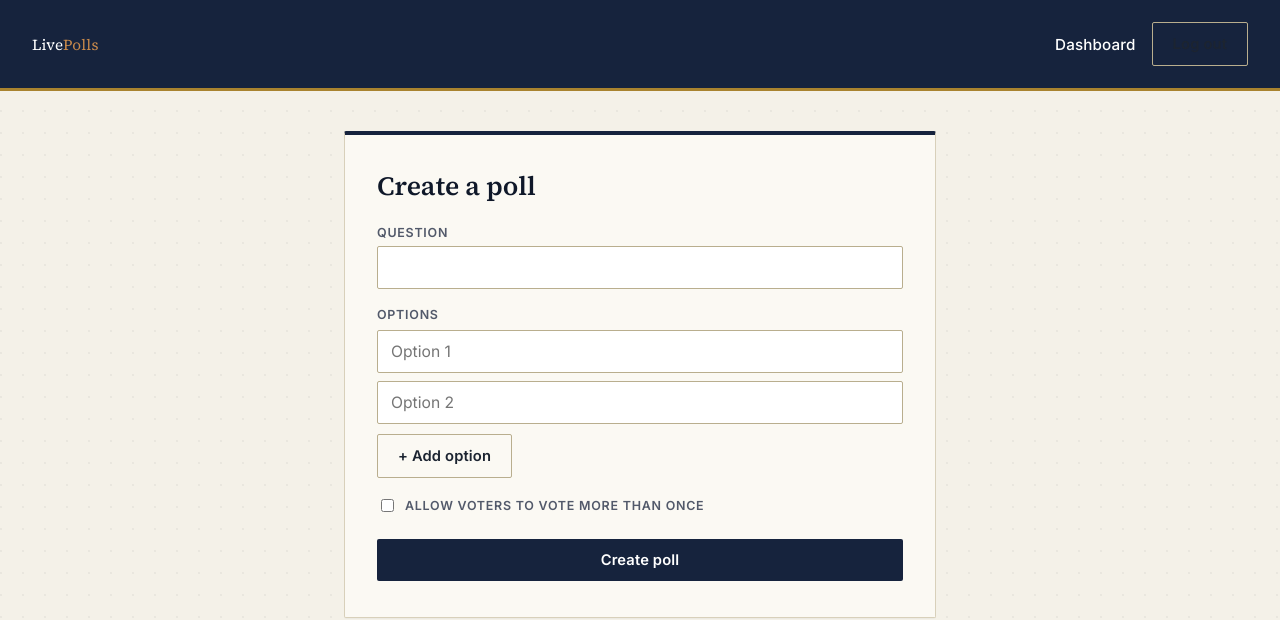
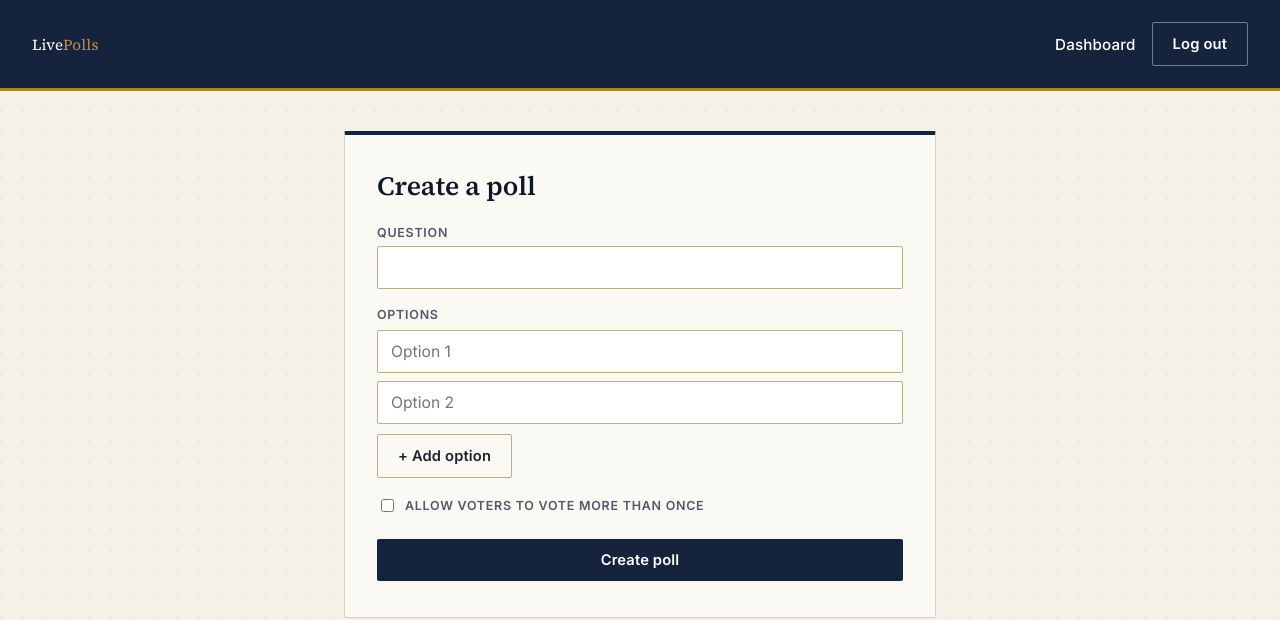
Before and after one commit to Santhin-techie/live-poll, a React (Vite) app in the folder frontend/: page /create in a window 1280 px wide. Shown: the top 620 px of the page. Built offline with nearby package versions, Linux system fonts and the light colour scheme; no server answers; sample sign-in values are in the browser's storage.

Commit message:
log out button design

```diff
--- a/frontend/src/index.css
+++ b/frontend/src/index.css
@@ -342,3 +342,15 @@ button:disabled { opacity: 0.5; cursor: not-allowed; }
 
 .dashboard-banner h2 { color: #fff; margin: 0; }
 .dashboard-banner .muted { color: #b7bdca; }
+/* ---------- Buttons sitting on the dark navbar ---------- */
+
+.navbar .btn-secondary {
+  border-color: rgba(255, 255, 255, 0.4);
+  color: #fff;
+}
+
+.navbar .btn-secondary:hover {
+  border-color: #fff;
+  color: #fff;
+  background: rgba(255, 255, 255, 0.08);
+}
```
